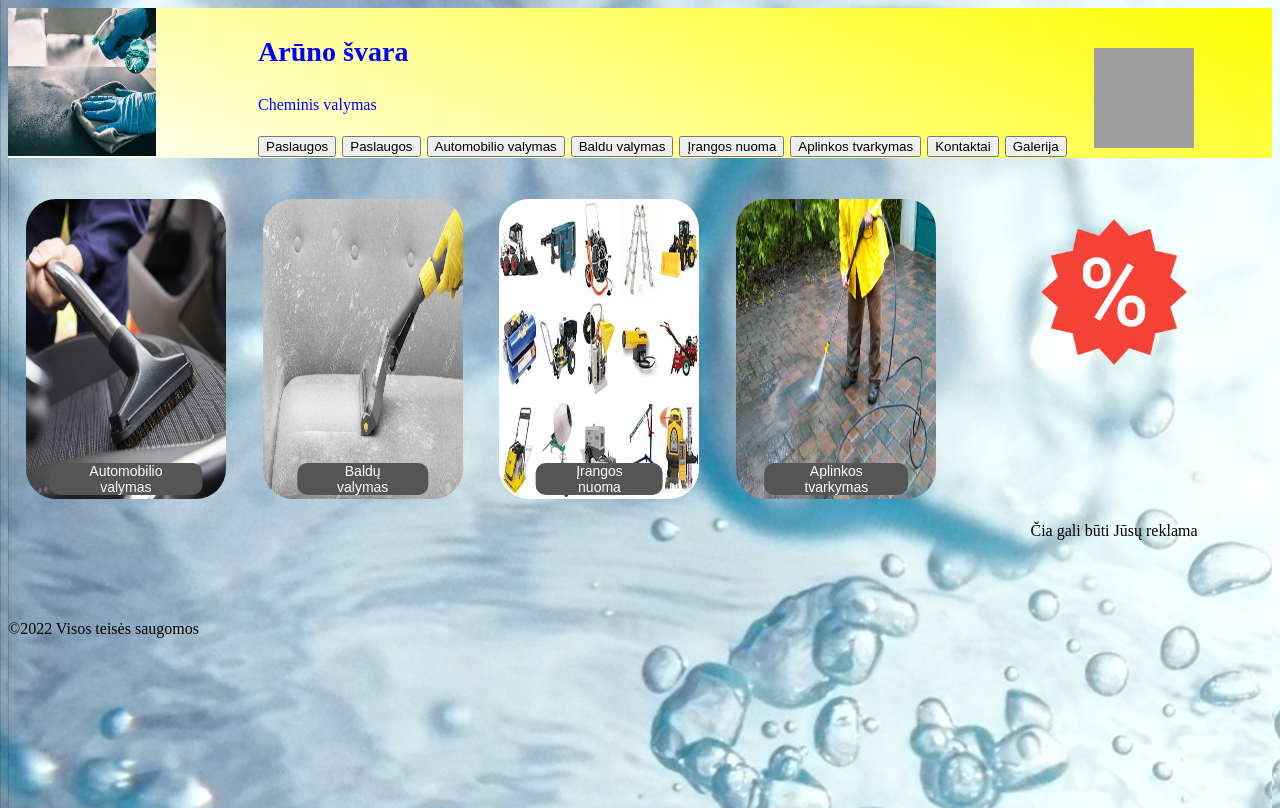
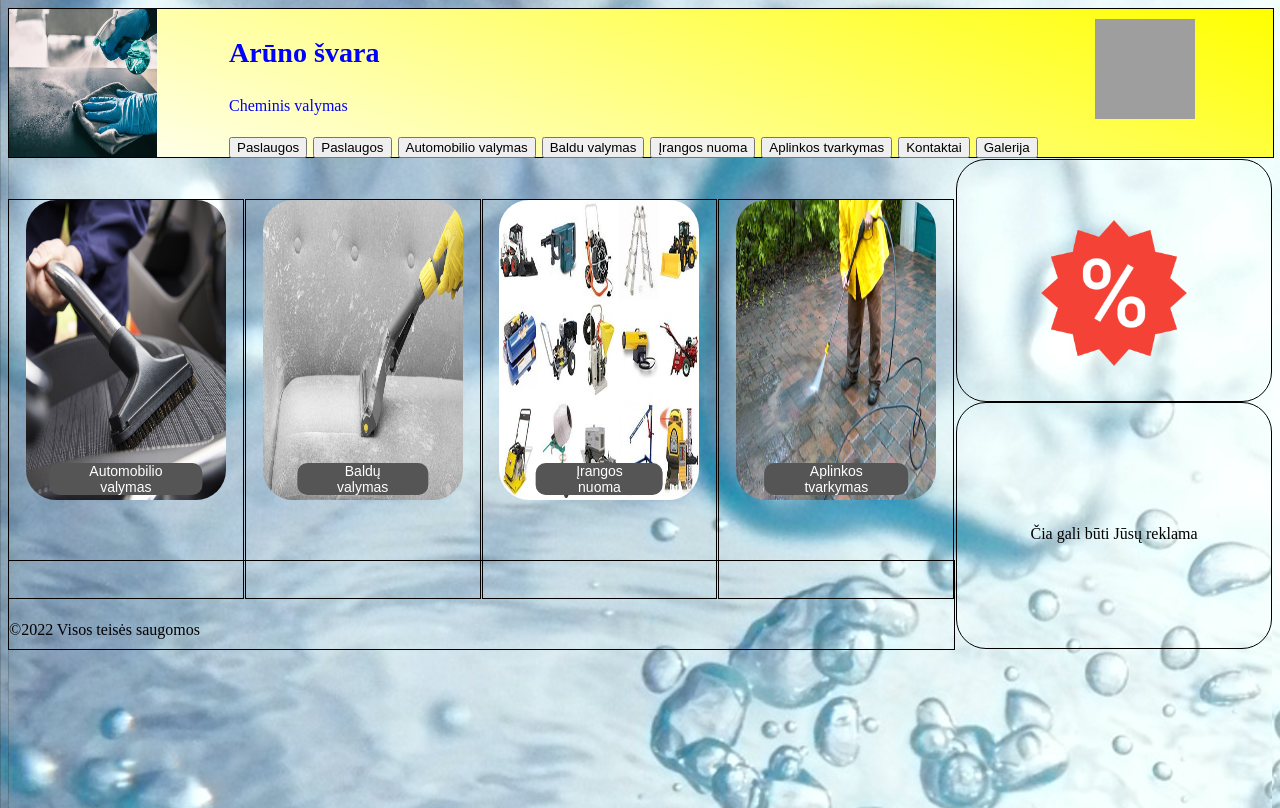
Before and after one commit to Andriuslu/Klases-darbas, a PHP site: page /public_html/Aruno_svara.html in a window 1280 px wide. Run offline with PHP 8.4, Linux system fonts and the light colour scheme; grey boxes are pictures that could not be loaded.

Commit message:
changed FB link and his position

```diff
--- a/public_html/css/Aruno_svara_layout.css
+++ b/public_html/css/Aruno_svara_layout.css
@@ -1,5 +1,5 @@
 .border {
-    border: 0 solid;
+    border: 1px solid;
 }
 .pagrindinė {
     display: grid;
@@ -44,13 +44,13 @@
     text-align: left;
     font-size: x-large;
     position: relative;
-    left: 50px;
+    left: 20px;
+    top:0;
 }
 .contact_links {
     grid-area: o;
-    color: black;
     position: relative;
-    top: 40px;
+    top: 10px;
 }
 .img_valymas {
     grid-area: h;
@@ -196,3 +196,8 @@
     width: 200px;
     height: 200px;
 }
+
+.fb_img {
+    width: 30px;
+    height: 30px;
+}
```
